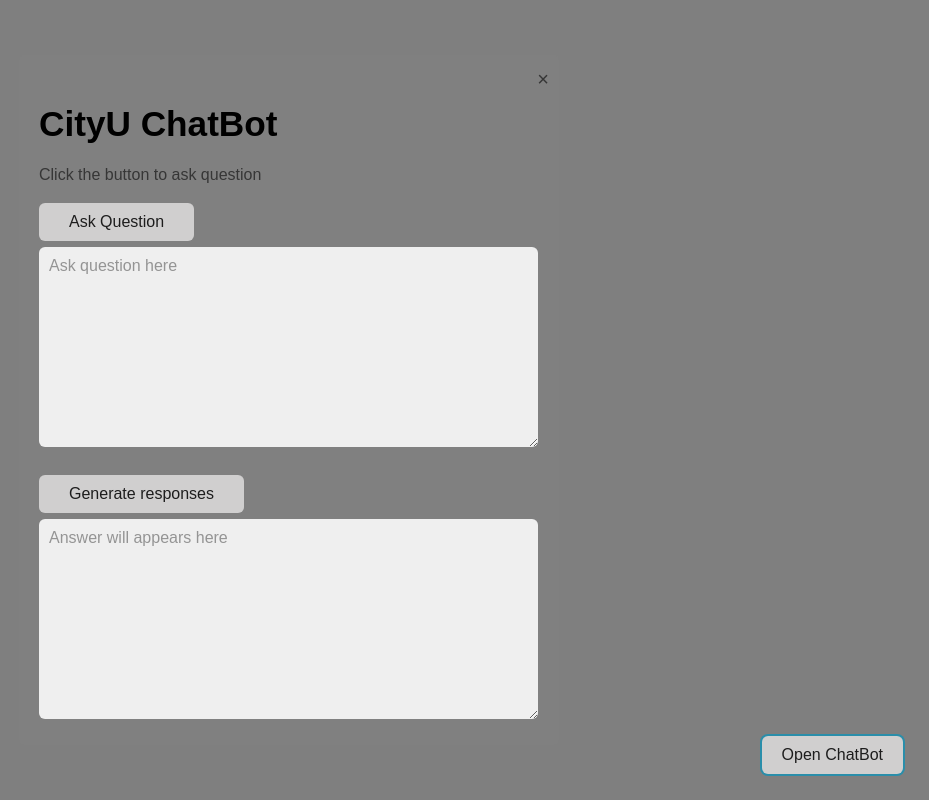
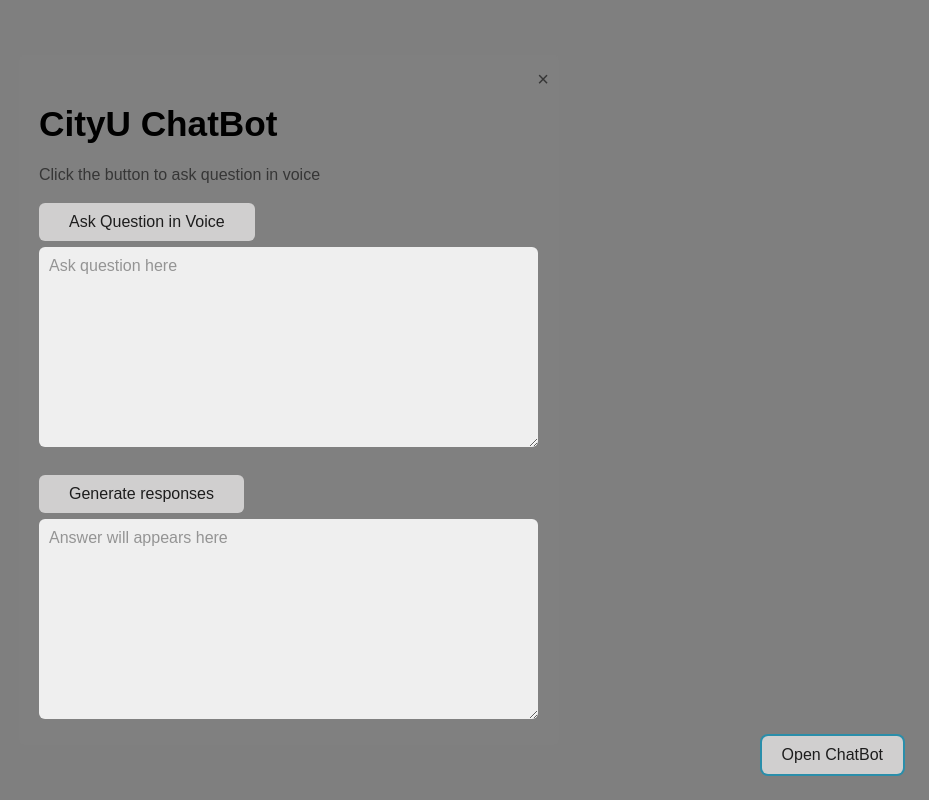
Before and after one commit to rickie-austin-114/rickie-austin-114.github.io, a plain HTML site: page cityu-kiosk.html in a window 1280 px wide. Both pictures are taken after a click on the button "Open ChatBot". Shown: the whole page, without its empty margins (351-1280 px from the left). Drawn offline with nearby package versions, Linux system fonts and the light colour scheme.

Commit message:
Update cityu-kiosk.html

```diff
--- a/cityu-kiosk.html
+++ b/cityu-kiosk.html
@@ -51,8 +51,8 @@
             <span class="close-button" id="closeButton">&times;</span>
             <div>
                 <h1 style="color: black;">CityU ChatBot</h1>
-                <p id="status">Click the button to ask question</p>
-                <button id="record-btn">Ask Question</button>
+                <p id="status">Click the button to ask question in voice</p>
+                <button id="record-btn">Ask Question in Voice</button>
                 <textarea
                   id="transcript"
                   rows="10"
@@ -155,7 +155,7 @@
         };
 
         recognition.onresult = function (event) {
-          recordBtn.textContent = "Ask Question";
+          recordBtn.textContent = "Ask Question in Voice";
           const text = event.results[0][0].transcript;
           transcript.value = text;
           foo();
```
